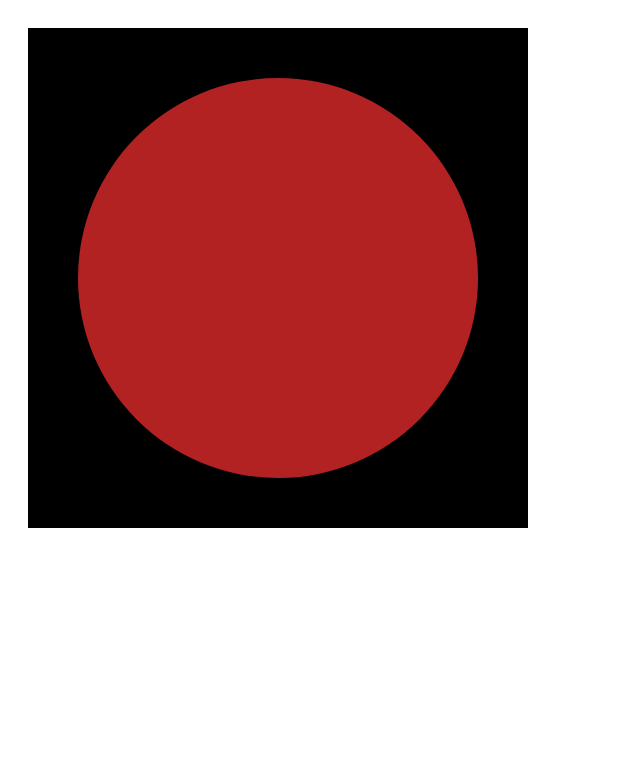
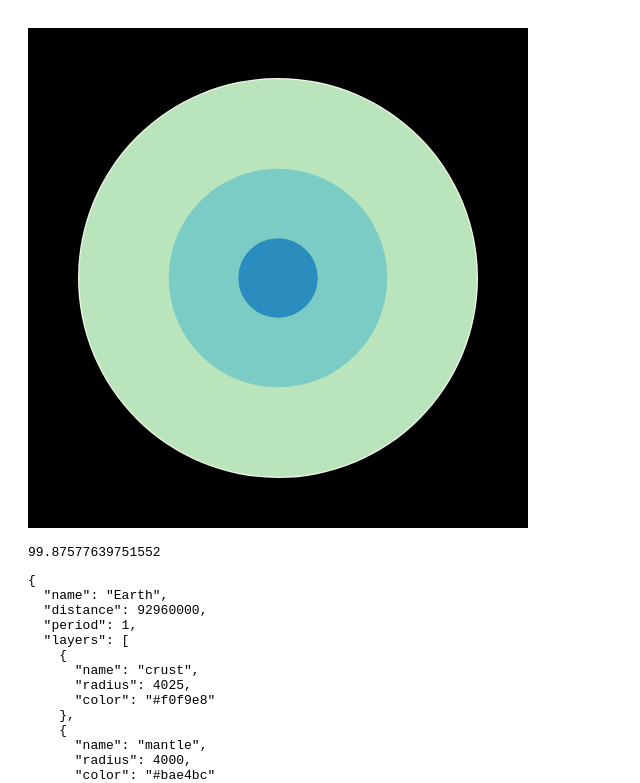
Before and after one commit to davestaab/composable-charts, a Vue app: page / in a window 1280 px wide. Shown: the top 783 px of the page, without its empty margins (0-640 px from the left). Built offline with nearby package versions, Linux system fonts and the light colour scheme.

Commit message:
iterating over planets and drawing circle

```diff
--- a/src/App.vue
+++ b/src/App.vue
@@ -2,16 +2,29 @@
   <div id="app">
     <!-- step 1: the red planet -->
     <svg-centered>
-      <circle r="200" fill="firebrick"></circle>
+      <circle v-for="l in Earth.layers" :key="l.name" :r="scale(l.radius)" :fill="l.color"></circle>
     </svg-centered>
-
+    <pre>{{scale(2010)}}</pre>
+    <pre>{{Earth}}</pre>
   </div>
 </template>
 
 <script>
 import SvgCentered from './SvgCentered';
+import { Earth } from './planets.js';
+import { scaleLinear } from 'd3-scale';
+const scale = scaleLinear()
+  .domain([0, 4025])
+  .range([0, 200]);
+
 export default {
-  components: { SvgCentered }
+  components: { SvgCentered },
+  data() {
+    return {
+      Earth,
+      scale
+    };
+  }
 };
 </script>
 
```
